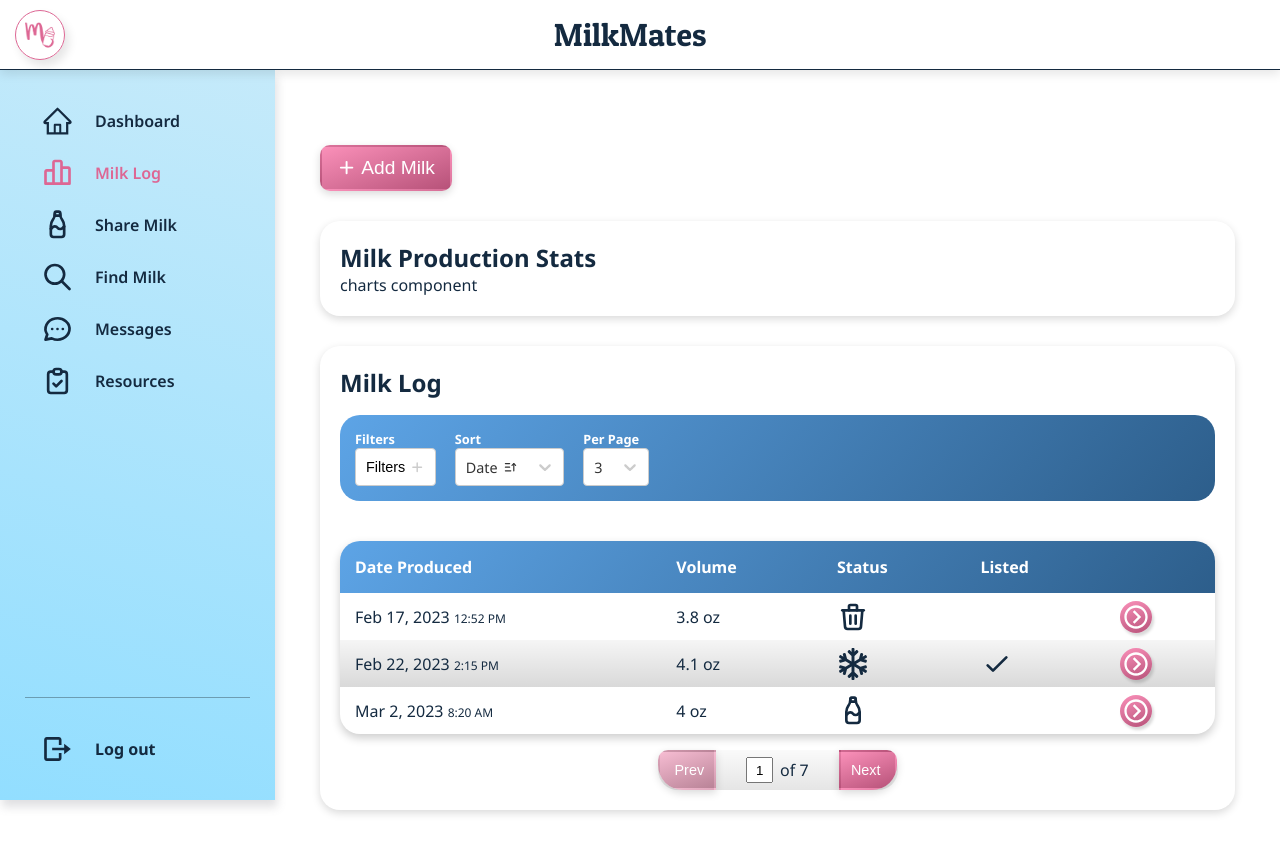
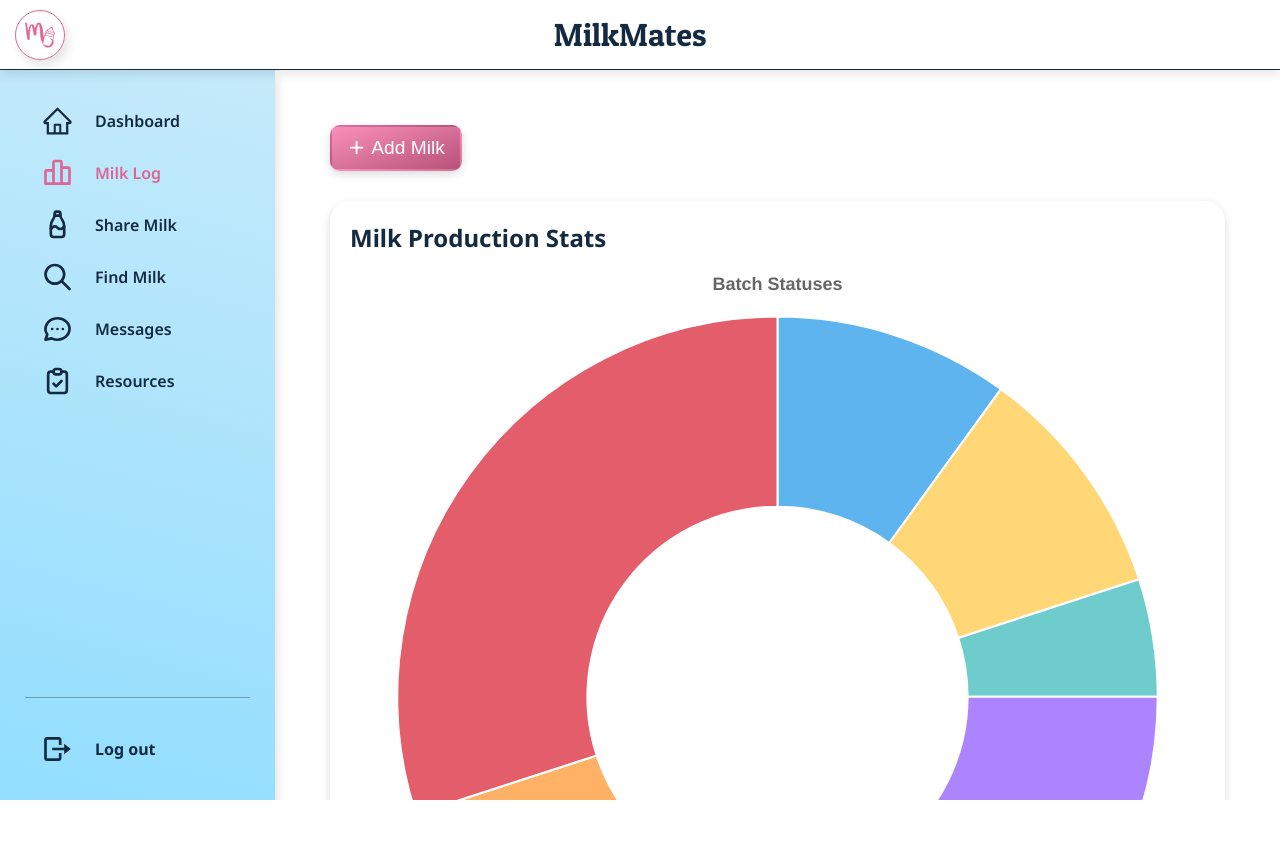
Before and after one commit to paulhemingway/MilkMates, a React (Create React App) app in the folder frontend/milk-mates/: page /log in a window 1280 px wide. Shown: the top 854 px of the page. After the commit the page ends 800 px from the top, so only its background shows below. Built offline with nearby package versions, Linux system fonts and the light colour scheme.

Commit message:
Got doughnut chart to render the status ratios

```diff
--- a/frontend/milk-mates/src/assets/styles/Layout.scss
+++ b/frontend/milk-mates/src/assets/styles/Layout.scss
@@ -1,5 +1,6 @@
 .layout {
   height: 100vh;
+  overflow: hidden;
 
   header {
     position: relative;
@@ -19,7 +20,9 @@
     }
 
     .outlet-container {
+      overflow-y: auto;
       width: calc(100vw - 275px);
+      max-height: calc(100vh - 70px);
 
       .outlet {
         margin: 0 auto;
--- a/frontend/milk-mates/src/assets/styles/Log.scss
+++ b/frontend/milk-mates/src/assets/styles/Log.scss
@@ -2,6 +2,8 @@
   display: flex;
   flex-direction: column;
   gap: 30px;
+  overflow-y: scroll;
+  padding: 10px;
 
   .add-btn {
     font-size: 1.2em;
--- a/frontend/milk-mates/src/assets/styles/PublicWrapper.scss
+++ b/frontend/milk-mates/src/assets/styles/PublicWrapper.scss
@@ -1,7 +1,7 @@
 main {
   width: 70%;
   max-width: 1100px;
-  margin: 30px auto;
+  margin: 0 auto;
 
   h1 {
     font-size: 3em;
--- /dev/null
+++ b/frontend/milk-mates/src/components/charts/PieChart.js
@@ -0,0 +1,74 @@
+import React from "react";
+import { Doughnut } from "react-chartjs-2";
+import Chart from "chart.js/auto";
+
+export default function PieChart({ data }) {
+  const labels = [
+    "Logged",
+    "Refrigerated",
+    "Frozen",
+    "Thawed",
+    "Consumed",
+    "Shared",
+    "Discarded",
+  ];
+
+  const numbers = [
+    data.logged ?? 0,
+    data.refrigerated ?? 0,
+    data.frozen ?? 0,
+    data.thawed ?? 0,
+    data.consumed ?? 0,
+    data.shared ?? 0,
+    data.discarded ?? 0,
+  ];
+
+  const colors = [
+    "rgba(255, 99, 132, 0.8)", // Logged
+    "rgba(54, 162, 235, 0.8)", // Refrigerated
+    "rgba(255, 206, 86, 0.8)", // Frozen
+    "rgba(75, 192, 192, 0.8)", // Thawed
+    "rgba(153, 102, 255, 0.8)", // Consumed
+    "rgba(255, 159, 64, 0.8)", // Shared
+    "rgba(220, 53, 69, 0.8)", // Discarded
+  ];
+
+  const chartData = {
+    labels: labels,
+    datasets: [
+      {
+        label: "Batches",
+        backgroundColor: colors,
+        borderColor: "white",
+        data: numbers,
+      },
+    ],
+  };
+
+  const options = {
+    plugins: {
+      title: {
+        display: true,
+        text: "Batch Statuses",
+        padding: 20,
+        fontColor: "rgb(255,0,0)",
+        font: {
+          size: 18,
+        },
+
+      },
+      legend: {
+        position: "bottom",
+        labels: {
+          boxWidth: 11,
+          font: {
+            size: 11,
+          }
+        }
+      }
+    }
+
+  };
+
+  return <Doughnut data={chartData} options={options} />;
+}
--- a/frontend/milk-mates/src/components/logPage/LogCharts.js
+++ b/frontend/milk-mates/src/components/logPage/LogCharts.js
@@ -1,9 +1,16 @@
 import React from 'react'
+import PieChart from 'components/charts/PieChart'
 
-export default function LogCharts() {
+export default function LogCharts({data}) {
+  const statusCount = data.reduce((freq, batch) => {
+    const n = batch.events.length - 1
+    freq[batch.events[n].event] = (freq[batch.events[n].event] || 0) + 1;
+    return freq;
+  }, {});
+
   return (
     <div>
-      charts component
+      <PieChart data={statusCount} />
     </div>
   )
 }
--- a/frontend/milk-mates/src/components/logPage/LogTable.js
+++ b/frontend/milk-mates/src/components/logPage/LogTable.js
@@ -19,7 +19,7 @@ export default function LogTable({ data }) {
   // state for pagination
   const [displayedBatches, setDisplayedBatches] = useState([]);
   const [filterMenuShowing, setFilterMenuShowing] = useState(false);
-  const [perPage, setPerPage] = useState(3);
+  const [perPage, setPerPage] = useState(5);
 
   const [filters, setFilters] = useState({
     dateRange: null,
@@ -296,7 +296,7 @@ export default function LogTable({ data }) {
             components={{
               IndicatorSeparator: () => null,
             }}
-            defaultValue={perPageOptions[0]}
+            defaultValue={perPageOptions[1]}
             inputId="perpage-select"
             classNamePrefix="perpage-dropdown"
             theme={(theme) => ({
```
